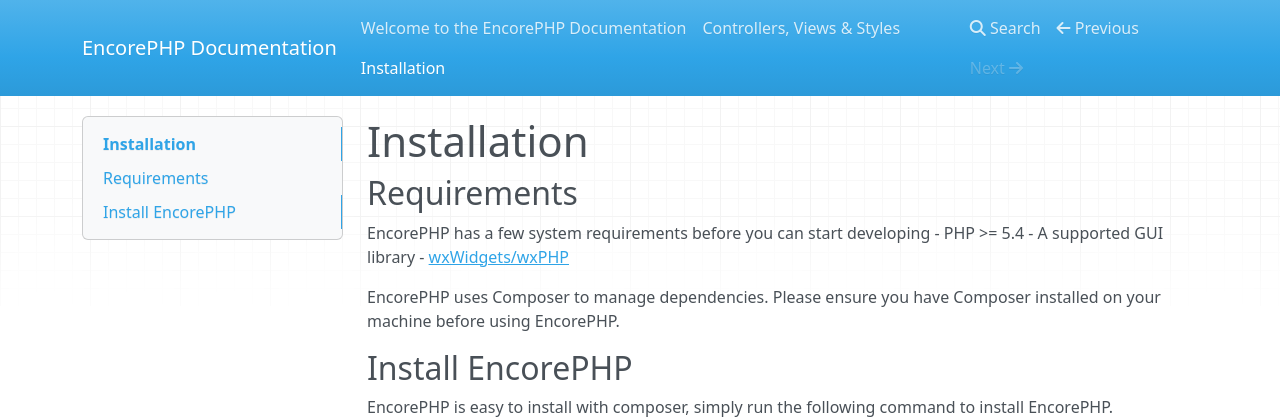
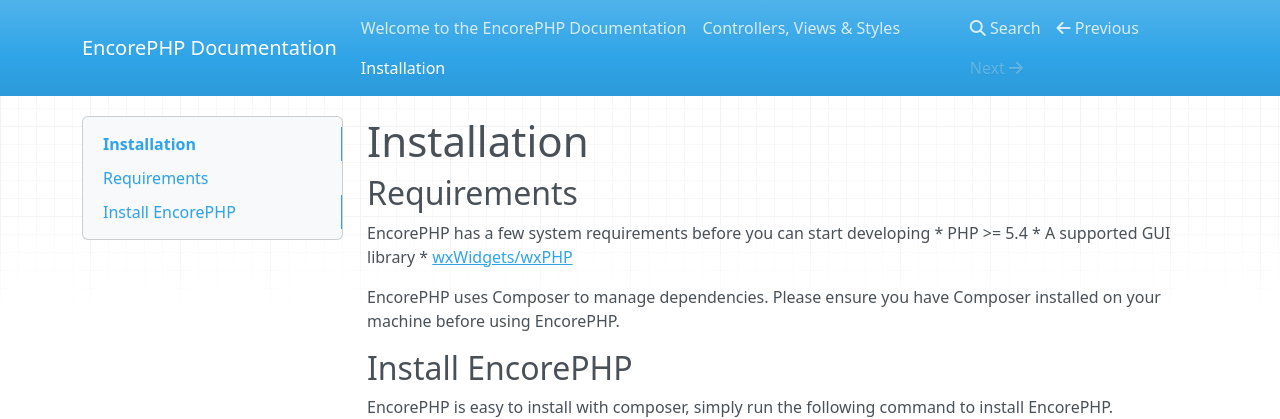
Before and after one commit to chrisnharvey/docs, an MkDocs documentation site: the page built from docs/installation.md, in a window 1280 px wide. Shown: the top 419 px of the page. Built offline with MkDocs 1.6.1, drawn with Linux system fonts in a browser that asks for light colours; nearby versions of some CDN libraries.

Commit message:
Using asterisks for lists

```diff
--- a/docs/installation.md
+++ b/docs/installation.md
@@ -3,9 +3,9 @@
 ## Requirements
 
 EncorePHP has a few system requirements before you can start developing
-- PHP >= 5.4
-- A supported GUI library
-    - [wxWidgets/wxPHP](http://wxphp.org)
+* PHP >= 5.4
+* A supported GUI library
+    * [wxWidgets/wxPHP](http://wxphp.org)
 
 EncorePHP uses Composer to manage dependencies. Please ensure you have Composer installed
 on your machine before using EncorePHP.
```
